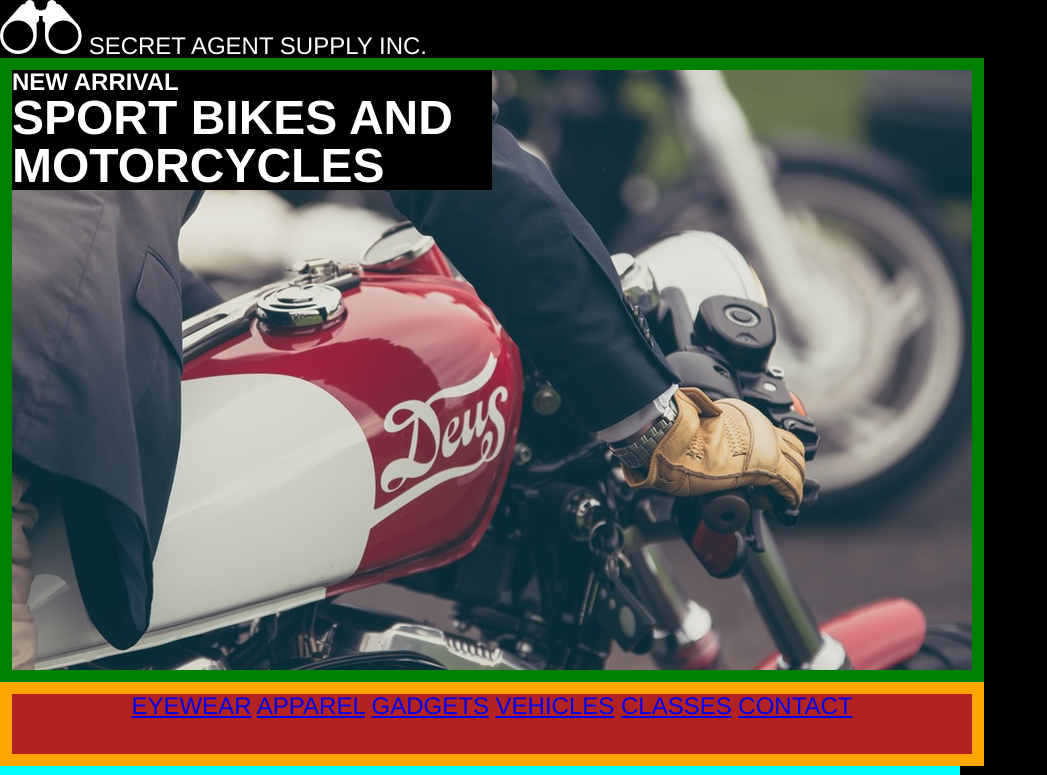
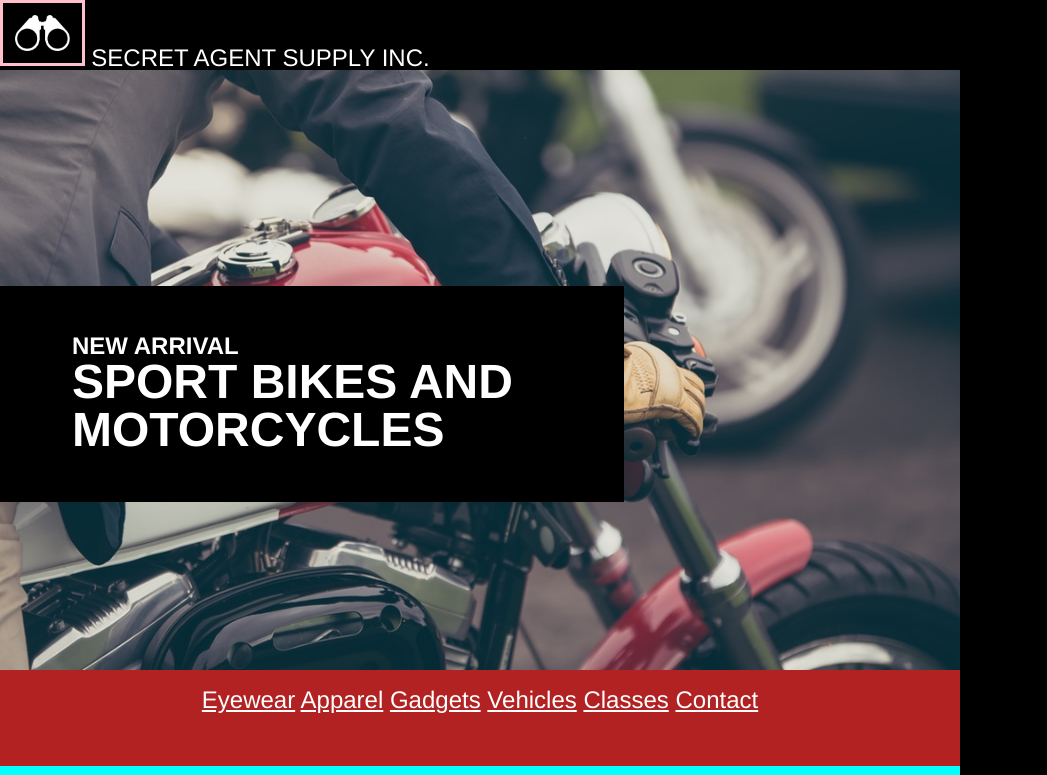
Before and after one commit to piecesonnapkins/SecretAgentSupply, a plain HTML site: page index.html in a window 1280 px wide. Shown: the top 775 px of the page, without its empty margins (0-1047 px from the left). Drawn offline with Linux system fonts and the light colour scheme.

Commit message:
stopping place further research needed

```diff
--- a/index.html
+++ b/index.html
@@ -16,8 +16,10 @@
     </div>
     <div id="advert" class="flex-container">
       <div class="advert">
+        <div class="headline">
         <h2>New Arrival</h2>
         <h1>Sport Bikes and Motorcycles </h1>
+      </div>
       </div>
     </div>
     <nav>
--- a/resources/css/style.css
+++ b/resources/css/style.css
@@ -7,32 +7,57 @@ html {
 }
 
 header {
-  text-transform: uppercase;
+
 }
 
 .logo {
   font-size: 1rem;
+  text-transform: uppercase;
+  top: 0.66rem;
+  bottom: 0.66rem;
+}
+
+.logo img {
+  height: 1.5rem;
+  padding: 0.5rem;
+  border: 3px solid pink;
 }
 
 .advert {
   background-image: url(https://github.com/piecesonnapkins/SecretAgentSupply/blob/master/resources/images/moto.jpeg?raw=true);
-  height: 25rem;
+  background-repeat: no-repeat;
+  background-position: center;
+  background-size: cover;
+  height: 25em;
   width: 100%;
-  border: 12px solid green;
 }
 
-.advert h1, h2 {
+.headline {
   background-color: black;
-  width: 20rem;
+  width: 20em;
   text-transform: uppercase;
+  position: relative;
+  top: 9em;
+  padding: 2em 3em;
 }
 
 nav {
-  border: 12px solid orange;
   background-color: firebrick;
   height: 2.5rem;
   width: 100%;
   text-align: center;
+  display: block;
+  justify-content: space-between;
+  padding-top: .75rem;
+  padding-bottom: .75rem;
+}
+
+a {
+  color: white;
+}
+
+a.hover {
+  color: red;
 }
 
 .item {
```
